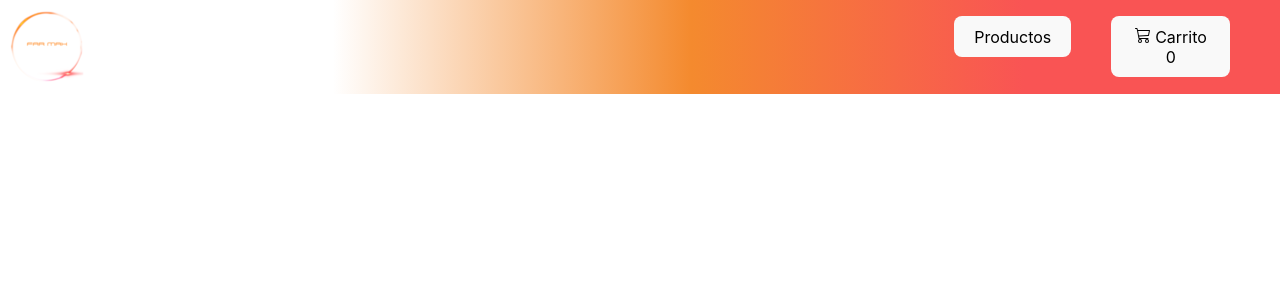
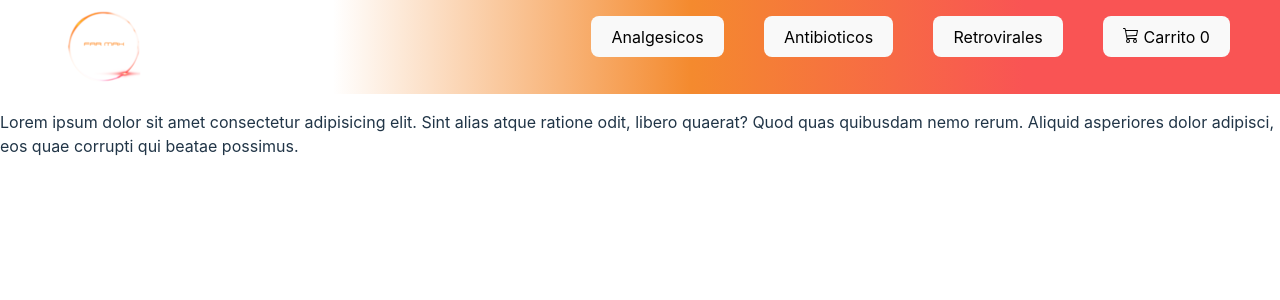
Before and after one commit to maxizanabria/proyectoZanabria, a React (Vite) app: page / in a window 1280 px wide. Shown: the top 300 px of the page. Built offline with nearby package versions, Linux system fonts and the light colour scheme.

Commit message:
reEntrega1

```diff
--- a/src/App.css
+++ b/src/App.css
@@ -17,5 +17,5 @@ li {
 
 
 .logo1{
-  padding-right: 820px;
+  padding-right: 400px;
 }
--- a/src/App.jsx
+++ b/src/App.jsx
@@ -1,9 +1,7 @@
 
 import './App.css' ;
 import Navbar from './componentes/Navbar';
-import CarWidget from './componentes/CarWidget';
-import itemListConteiner from "./componentes/itemListConteiner";
-
+import ItemlistConteiner from './componentes/itemListConteiner';
 
 function App() {
 
@@ -11,12 +9,14 @@ function App() {
 
     <>
     <Navbar/>
-    <CarWidget/>
-    <itemListConteiner/>
+    <ItemlistConteiner/>
+
 
 
     </>
   )
 }
 
+
+
 export default App
--- a/src/componentes/CarWidget.jsx
+++ b/src/componentes/CarWidget.jsx
@@ -4,8 +4,15 @@ import React from 'react'
 
 
 const CarWidget = () => {
+
     return(
         <>
+        <button>
+        <svg xmlns="http://www.w3.org/2000/svg" width="16" height="16" fill="currentColor" class="bi bi-cart3" viewBox="0 0 16 16">
+        <path d="M0 1.5A.5.5 0 0 1 .5 1H2a.5.5 0 0 1 .485.379L2.89 3H14.5a.5.5 0 0 1 .49.598l-1 5a.5.5 0 0 1-.465.401l-9.397.472L4.415 11H13a.5.5 0 0 1 0 1H4a.5.5 0 0 1-.491-.408L2.01 3.607 1.61 2H.5a.5.5 0 0 1-.5-.5zM3.102 4l.84 4.479 9.144-.459L13.89 4H3.102zM5 12a2 2 0 1 0 0 4 2 2 0 0 0 0-4zm7 0a2 2 0 1 0 0 4 2 2 0 0 0 0-4zm-7 1a1 1 0 1 1 0 2 1 1 0 0 1 0-2zm7 0a1 1 0 1 1 0 2 1 1 0 0 1 0-2z"/>
+        </svg> Carrito <span> 0 </span> </button>
+
+
 
 
         </>
--- a/src/componentes/Navbar.jsx
+++ b/src/componentes/Navbar.jsx
@@ -1,5 +1,6 @@
 import React from 'react'
 import logo1 from "../assets/img/logo1.png"
+import CarWidget from './CarWidget'
 
 
 
@@ -15,16 +16,17 @@ const Navbar = () => {
 
 
             <ul>
-              <button> Productos </button>
+              <button> Analgesicos </button>
+            </ul>
+            <ul>
+              <button> Antibioticos </button>
+            </ul>
+            <ul>
+              <button> Retrovirales </button>
             </ul>
 
-
             <ul>
-              <button>
-              <svg xmlns="http://www.w3.org/2000/svg" width="16" height="16" fill="currentColor" class="bi bi-cart3" viewBox="0 0 16 16">
-              <path d="M0 1.5A.5.5 0 0 1 .5 1H2a.5.5 0 0 1 .485.379L2.89 3H14.5a.5.5 0 0 1 .49.598l-1 5a.5.5 0 0 1-.465.401l-9.397.472L4.415 11H13a.5.5 0 0 1 0 1H4a.5.5 0 0 1-.491-.408L2.01 3.607 1.61 2H.5a.5.5 0 0 1-.5-.5zM3.102 4l.84 4.479 9.144-.459L13.89 4H3.102zM5 12a2 2 0 1 0 0 4 2 2 0 0 0 0-4zm7 0a2 2 0 1 0 0 4 2 2 0 0 0 0-4zm-7 1a1 1 0 1 1 0 2 1 1 0 0 1 0-2zm7 0a1 1 0 1 1 0 2 1 1 0 0 1 0-2z"/>
-              </svg> Carrito <span> 0 </span>
-              </button>
+              <CarWidget/>
             </ul>
           </li>
 
@@ -35,7 +37,6 @@ const Navbar = () => {
 
 
 
-
     </>
   )
 }
--- a/src/componentes/itemListConteiner.jsx
+++ b/src/componentes/itemListConteiner.jsx
@@ -3,9 +3,14 @@ import React from 'react'
 
 
 
-const itemListConteiner = () => {
+const ItemlistConteiner = () => {
+
+
+
+
     return(
         <>
+        <p>Lorem ipsum dolor sit amet consectetur adipisicing elit. Sint alias atque ratione odit, libero quaerat? Quod quas quibusdam nemo rerum. Aliquid asperiores dolor adipisci, eos quae corrupti qui beatae possimus.</p>
 
 
         </>
@@ -14,4 +19,4 @@ const itemListConteiner = () => {
 
 
 
-export default itemListConteiner
+export default ItemlistConteiner
--- a/src/main.jsx
+++ b/src/main.jsx
@@ -2,7 +2,7 @@ import React from 'react'
 import ReactDOM from 'react-dom/client'
 import App from './App.jsx'
 import './index.css'
-import Navbar from './componentes/Navbar.jsx'
+
 
 ReactDOM.createRoot(document.getElementById('root')).render(
   <React.StrictMode>
```
Also changed, not shown: src/componentes/cards.jsx (added).
